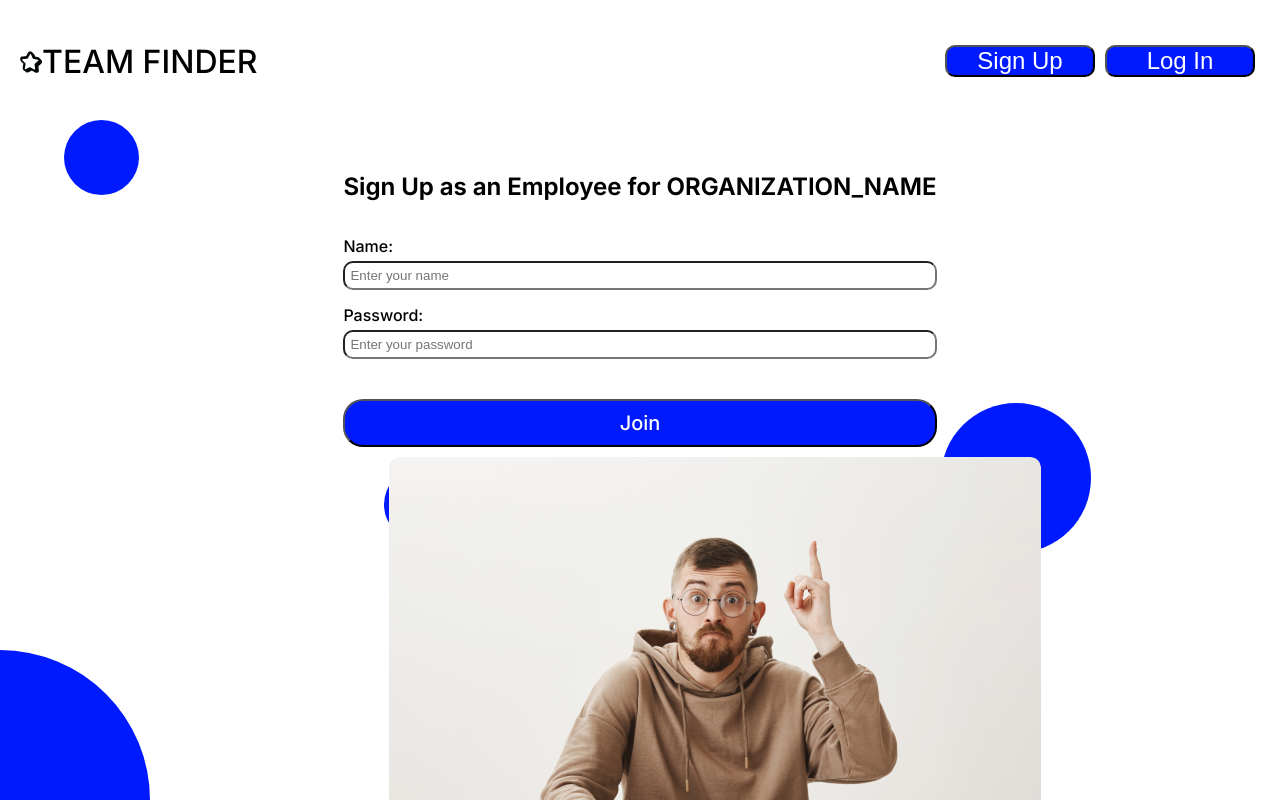
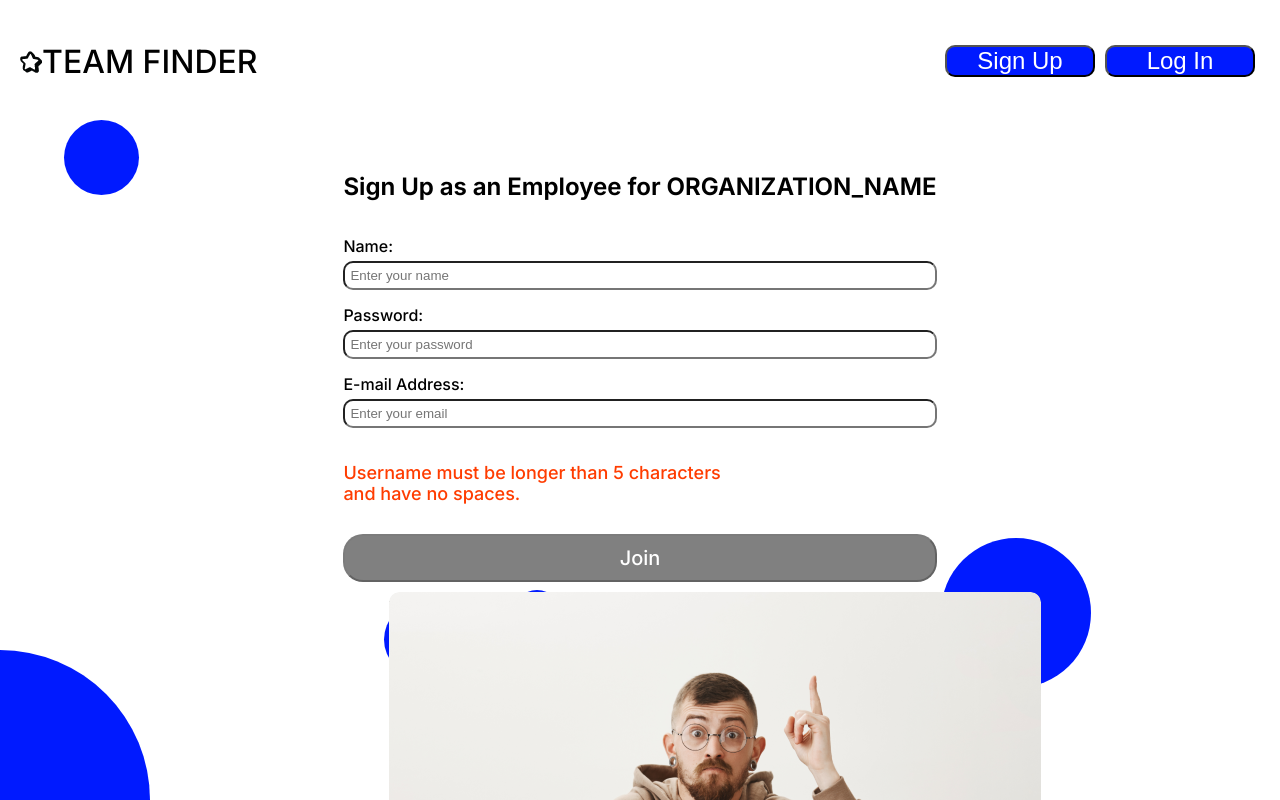
Before and after one commit to AndreiVAC/VAC-Website, a React (Vite) app: page /join-organization in a window 1280 px wide. Shown: the top 800 px of the page. Built offline with nearby package versions, Linux system fonts and the light colour scheme.

Commit message:
Sign Up Validation

```diff
--- a/src/JoinURL.jsx
+++ b/src/JoinURL.jsx
@@ -11,10 +11,18 @@ function JoinURL() {
     navigate('/skills');
   }
   let [username, setUsername] = useState("")
+  let [validUser, setValidUser] = useState(false)
   let [password, setPassword] = useState("")
+  let [validPass, setValidPass] = useState(false)
+  let [email, setEmail] = useState("")
+  let [validMail, setValidMail] = useState(false)
+  let [userExists, setUserExists] = useState(false)
+
+  let [errorMessage, setErrorMessage] = useState("")
+
   async function loginPressed(event) {
     event.preventDefault();
-        const serializedBody = JSON.stringify({ name: username, pass: password });
+    const serializedBody = JSON.stringify({ name: username, pass: password, mail: email, type: "employee" });
     const fetchOptions = {
       method: 'POST',
       headers: {
@@ -22,16 +30,73 @@ function JoinURL() {
       },
       body: serializedBody
     };
-        fetch("https://atc-2024-valve-anti-cheat-be-linux-web-app.azurewebsites.net/newuser/", fetchOptions);
+    fetch("http://atc-2024-valve-anti-cheat-be-linux-web-app.azurewebsites.net/newuser/", fetchOptions).then(
+      response => response.json()).then(
+        data => {
+          console.log(data);
+          if (data) {
+            goSkills();
+          }
+          else {
+            setUserExists(true);
+          }
+        }
+      );
   }
 
-      function handleUserChange(e) {
+  useEffect(() => {
+    checkValids();
+  }, [validUser])
+  useEffect(() => {
+    checkValids();
+  }, [validPass])
+  useEffect(() => {
+    checkValids();
+  }, [validMail])
+
+  async function handleUserChange(e) {
+    setValidUser(false);
     setUsername(e.target.value);
+    let re = /^[a-zA-Z0-9._-]{5,}$/;
+    if (re.test(e.target.value)) {
+      setValidUser(true)
+    }
   }
 
-      function handlePassChange(e) {
+  async function handlePassChange(e) {
     setPassword(e.target.value);
+    setValidPass(false);
+    var re = /^(?=.*[0-9])(?=.*[!@#$%^&*])[a-zA-Z0-9!@#$%^&*]{6,}$/;
+    if (re.test(e.target.value)) {
+      setValidPass(true);
     }
+  }
+
+  async function handleEmailChange(e) {
+    setValidMail(false);
+    setEmail(e.target.value);
+    let re = /^(([^<>()\[\]\\.,;:\s@"]+(\.[^<>()\[\]\\.,;:\s@"]+)*)|(".+"))@((\[[0-9]{1,3}\.[0-9]{1,3}\.[0-9]{1,3}\.[0-9]{1,3}])|(([a-zA-Z\-0-9]+\.)+[a-zA-Z]{2,}))$/;
+    if (re.test(e.target.value)) {
+      setValidMail(true);
+    }
+  }
+
+  async function checkValids() {
+    if (validUser && validMail && validPass) {
+      setErrorMessage('');
+      return;
+    }
+    if (!validMail) {
+      setErrorMessage("Invalid Email. A valid email usually looks like this: example@domain.tld");
+    }
+    if (!validPass) {
+      setErrorMessage("Password must be longer than 6 characters and contain at least 1 number and 1 special character.");
+    }
+    if (!validUser) {
+      setErrorMessage("Username must be longer than 5 characters and have no spaces.");
+    }
+  }
+
   return (
     <div>
       <Header></Header>
@@ -39,14 +104,19 @@ function JoinURL() {
         <form className='sign-up-form'>
           <h1>Sign Up as an Employee for ORGANIZATION_NAME</h1>
           <label>Name:</label>
-          <input type="text" value={username} onChange={handleUserChange} placeholder="Enter your name"/>
+          <input type="text" value={username} onChange={handleUserChange} placeholder="Enter your name" />
           <label>Password:</label>
           <input type="password" value={password} onChange={handlePassChange} placeholder="Enter your password" />
-          <button onClick={goSkills}>Join</button>
+          <label>E-mail Address:</label>
+          <input type="email" value={email} onChange={handleEmailChange} placeholder="Enter your email" />
+          {errorMessage && <span className='invalid'>{errorMessage}</span>}
+          {!errorMessage && !userExists && <span className='valid'>All good!</span>}
+          {userExists && <span className='invalid'>A user already exists with this username/email.</span>}
+          {errorMessage ? <button className='disabled_button' disabled>Join</button> : <button onClick={loginPressed}>Join</button>}
         </form>
         <div className='hide-dots-mobile'>
           <span className='sue-dot3'></span>
-        <img src = {sueImage} alt = "Organization Image"></img>
+          <img src={sueImage} alt="Organization Image"></img>
         </div>
       </div>
       <div className='hide-dots-mobile'>
--- a/src/LogIn.jsx
+++ b/src/LogIn.jsx
@@ -9,7 +9,7 @@ import { useNavigate } from "react-router-dom";
 function LogIn() {
     let [password, setPassword] = useState("")
     let [email, setEmail] = useState("")
-    let [valid, setValid] = useState(null)
+    let [wrongCredentials, setWrongCredentials] = useState(false)
     const navigate = useNavigate();
     const goSkills = () => {
         navigate('/skills');
@@ -34,7 +34,7 @@ function LogIn() {
           },
           body: serializedBody
         };
-        fetch("https://atc-2024-valve-anti-cheat-be-linux-web-app.azurewebsites.net/login", fetchOptions).then(
+        fetch("http://atc-2024-valve-anti-cheat-be-linux-web-app.azurewebsites.net/login", fetchOptions).then(
             response => response.json()
         ).then(
             data =>{
@@ -43,7 +43,7 @@ function LogIn() {
                     goSkills();
                 }
                 else{
-                    goHome();
+                    setWrongCredentials(true)
                 }
             }
         )
@@ -66,6 +66,7 @@ function LogIn() {
                     <label for="password">Password:</label>
                     <input type="password" id="password" value = {password}  onChange ={handlePassChange} title="enter your password" placeholder="Enter your password" />
                     <button onClick={loginPressed}>Log In</button>
+                    {wrongCredentials && <span className='invalid'>Authentication failed. Please ensure your email and password are correct.</span>}
                 </form>
             </div>
             <div className='hide-dots-mobile'>
--- a/src/SignUpAdministrator.jsx
+++ b/src/SignUpAdministrator.jsx
@@ -6,17 +6,25 @@ import Header from './Header.jsx'
 
 function SignUpEmployee() {
   let [username, setUsername] = useState("")
+  let [validUser, setValidUser] = useState(false)
   let [password, setPassword] = useState("")
+  let [validPass, setValidPass] = useState(false)
   let [email, setEmail] = useState("")
+  let [validMail, setValidMail] = useState(false)
   let [orgName, setOrgName] = useState("")
+  let [validOrg, setValidOrg] = useState(false)
   let [hqAddress, setHqAddress] = useState("")
+  let [validHQ, setValidHQ] = useState(false)
+  let [userExists, setUserExists] = useState(false)
+
+  let [errorMessage, setErrorMessage] = useState("")
   const navigate = useNavigate();
   const goSignUpSuccess = () => {
     navigate('/sign-up-successful/');
   }
   async function loginPressed(event) {
     event.preventDefault();
-    const serializedBody = JSON.stringify({ name: username, pass: password, mail: email, organization: orgName, address: hqAddress });
+    const serializedBody = JSON.stringify({ name: username, pass: password, mail: email, organization: orgName, address: hqAddress, type: "administrator" });
     const fetchOptions = {
       method: 'POST',
       headers: {
@@ -24,29 +32,113 @@ function SignUpEmployee() {
       },
       body: serializedBody
     };
-    fetch("https://atc-2024-valve-anti-cheat-be-linux-web-app.azurewebsites.net/newuser", fetchOptions);
-    goSignUpSuccess();
+    fetch("http://atc-2024-valve-anti-cheat-be-linux-web-app.azurewebsites.net/newuser/", fetchOptions).then(
+      response => response.json()).then(
+      data =>{
+        console.log(data);
+        if (data){
+            goSignUpSuccess();
+        }
+        else{
+            setUserExists(true);
+        }
+    }
+    );
   }
 
+  useEffect(() => {
+    checkValids();
+  }, [validUser])
+  useEffect(() => {
+    checkValids();
+  }, [validPass])
+  useEffect(() => {
+    checkValids();
+  }, [validMail])
+  useEffect(() => {
+    checkValids();
+  }, [validHQ])
+  useEffect(() => {
+    checkValids();
+  }, [validOrg])
+
   //bidirectional binding react
-  function handleUserChange(e) {
+  async function handleUserChange(e) {
+    setValidUser(false);
     setUsername(e.target.value);
+    let re = /^[a-zA-Z0-9._-]{5,}$/;
+    if (re.test(e.target.value))
+    {
+      setValidUser(true)
+    }
   }
 
-  function handlePassChange(e) {
+  async function handlePassChange(e) {
     setPassword(e.target.value);
+    setValidPass(false);
+    var re = /^(?=.*[0-9])(?=.*[!@#$%^&*])[a-zA-Z0-9!@#$%^&*]{6,}$/;
+    if (re.test(e.target.value))
+    {
+      setValidPass(true);
+    }
   }
 
-  function handleEmailChange(e) {
+  async function handleEmailChange(e) {
+    setValidMail(false);
     setEmail(e.target.value);
+    let re = /^(([^<>()\[\]\\.,;:\s@"]+(\.[^<>()\[\]\\.,;:\s@"]+)*)|(".+"))@((\[[0-9]{1,3}\.[0-9]{1,3}\.[0-9]{1,3}\.[0-9]{1,3}])|(([a-zA-Z\-0-9]+\.)+[a-zA-Z]{2,}))$/;
+    if ( re.test(e.target.value) ) {
+      setValidMail(true);
+  }
   }
 
-  function handleOrgChange(e) {
+  async function handleOrgChange(e) {
     setOrgName(e.target.value);
+    setValidOrg(false);
+    let re = /^\w[\w\d\s.,#-]{4,58}\w$/
+    if ( re.test(e.target.value))
+    {
+      setValidOrg(true);
+    }
   }
 
-  function handleHQChange(e) {
+  async function handleHQChange(e) {
     setHqAddress(e.target.value);
+    setValidHQ(false);
+    let re = /^\w[\w\d\s.,#-]{4,58}\w$/;
+    if ( re.test(e.target.value))
+    {
+      setValidHQ(true);
+    }
+  }
+
+  async function checkValids()
+  {
+    if (validUser && validMail && validPass && validOrg && validHQ)
+    {
+      setErrorMessage('');
+      return;
+    }
+    if(!validHQ)
+    {
+      setErrorMessage("Headquarters location must be between 6 and 60 characters and not end in a space.")
+    }
+    if(!validOrg)
+    {
+      setErrorMessage("Organization name must be between 6 and 60 characters and not end in a space.")
+    }
+    if(!validMail)
+    {
+      setErrorMessage("Invalid Email. A valid email usually looks like this: example@domain.tld");
+    }
+    if(!validPass)
+    {
+      setErrorMessage("Password must be longer than 6 characters and contain at least 1 number and 1 special character.");
+    }
+    if (!validUser)
+    {
+      setErrorMessage("Username must be longer than 5 characters and have no spaces.");
+    }
   }
 
   return (
@@ -65,7 +157,10 @@ function SignUpEmployee() {
           <input type="text" value={orgName} onChange={handleOrgChange} placeholder="Enter your Organization Name"/>
           <label>Headquarter Address:</label>
           <input type="text" value={hqAddress} onChange={handleHQChange} placeholder="Enter your HQ Address"/>
-          <button onClick={loginPressed}>Submit</button>
+          {errorMessage && <span className='invalid'>{errorMessage}</span>}
+          {!errorMessage && !userExists && <span className='valid'>All good!</span>}
+          {userExists && <span className='invalid'>A user already exists with this username/email.</span>}
+          {errorMessage? <button className='disabled_button' disabled>Submit</button> : <button onClick={loginPressed}>Submit</button>}
         </form>
         <div className='hide-dots-mobile'>
         <img src={image_sue} alt = "Sign Up Image"></img>
--- a/src/Users.jsx
+++ b/src/Users.jsx
@@ -7,7 +7,7 @@ function Users() {
     const [backendData, setBackendData] = useState([])
 
   useEffect(() => {
-    fetch("https://atc-2024-valve-anti-cheat-be-linux-web-app.azurewebsites.net/api").then(
+    fetch("http://atc-2024-valve-anti-cheat-be-linux-web-app.azurewebsites.net/api").then(
       response => response.json()
     ).then(
       data => {
--- a/src/index.css
+++ b/src/index.css
@@ -477,6 +477,35 @@
   line-height: normal;
 }
 
+.valid {
+  color: rgb(34, 206, 0) !important;
+  font-family: Inter !important;
+  font-size: 18px !important;
+  font-style: normal !important;
+  font-weight: 500 !important;
+  line-height: normal !important;
+  max-width: 400px !important;
+  margin-top: 24px !important;
+}
+
+.invalid {
+  color: rgb(255, 60, 0) !important;
+  font-family: Inter !important;
+  font-size: 18px !important;
+  font-style: normal !important;
+  font-weight: 500 !important;
+  line-height: normal !important;
+  max-width: 400px !important;
+  margin-top: 24px!important;
+}
+
+.disabled_button {
+  background-color: gray !important;
+}
+
+.disabled_button:hover{
+  cursor: default !important;
+}
 
 
 @media screen and (max-width: 900px) {
```
Lines whose indentation alone changed are shown as unchanged.
